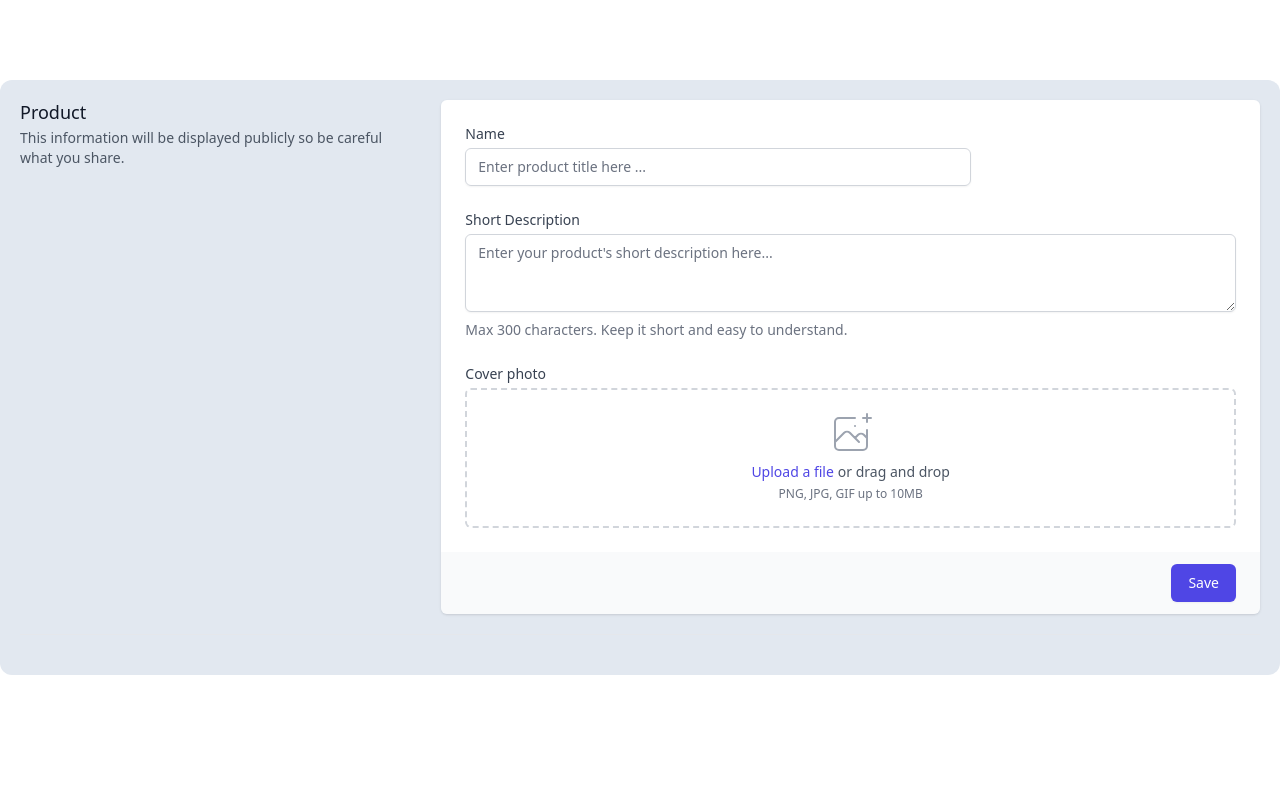
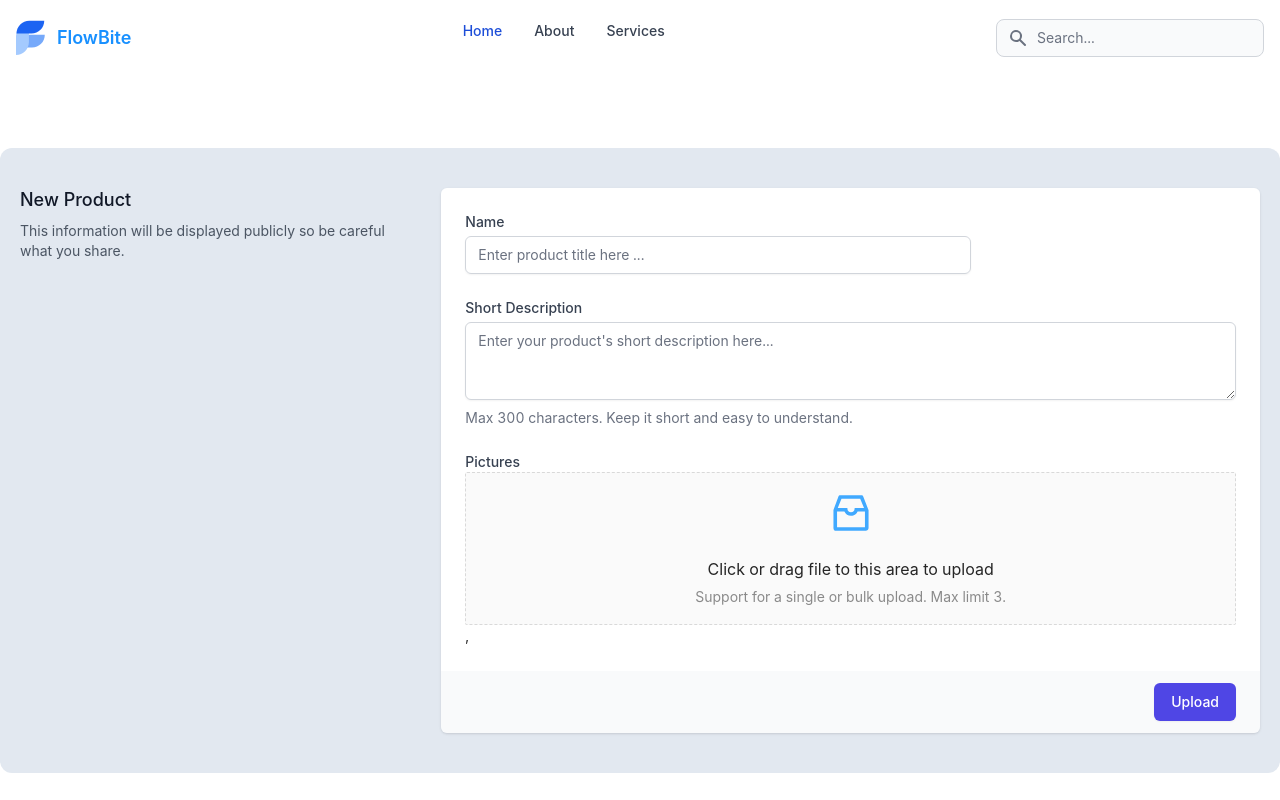
Before and after one commit to akhtersoyeb/digital-plasa, a Next.js app: page /create-product in a window 1280 px wide. Shown: the top 800 px of the page. Built offline with nearby package versions, Linux system fonts and the light colour scheme.

Commit message:
added image drag-n-drop form in create-product page

```diff
--- a/package.json
+++ b/package.json
@@ -11,6 +11,7 @@
     "@headlessui/react": "^1.4.3",
     "@heroicons/react": "^1.0.5",
     "@tailwindcss/forms": "^0.4.0",
+    "antd": "^4.18.5",
     "next": "12.0.10",
     "react": "17.0.2",
     "react-dom": "17.0.2",
--- a/pages/create-product.js
+++ b/pages/create-product.js
@@ -1,12 +1,46 @@
+import { Upload, message } from 'antd';
+import { InboxOutlined } from '@ant-design/icons';
+
+import "antd/dist/antd.css"
+
+import Footer from "../components/Footer";
+import Navbar from "../components/Navbar";
 
 export default function Example() {
+
+  const { Dragger } = Upload;
+
+  const props = {
+    name: 'file',
+    multiple: true,
+    listType: "picture",
+    maxCount: 3,
+    action: 'https://www.mocky.io/v2/5cc8019d300000980a055e76',
+    onChange(info) {
+      const { status } = info.file;
+      if (status !== 'uploading') {
+        console.log(info.file, info.fileList);
+      }
+      if (status === 'done') {
+        message.success(`${info.file.name} file uploaded successfully.`);
+      } else if (status === 'error') {
+        message.error(`${info.file.name} file upload failed.`);
+      }
+    },
+    onDrop(e) {
+      console.log('Dropped files', e.dataTransfer.files);
+    },
+  };
+
   return (
-    <div className="container bg-slate-200 mx-auto rounded-xl my-20 py-5 px-5">
+    <>
+    <Navbar />
+    <div className="container bg-slate-200 mx-auto rounded-xl my-20 py-10 px-5">
       <div>
         <div className="md:grid md:grid-cols-3 md:gap-6">
           <div className="md:col-span-1">
             <div className="px-4 sm:px-0">
-              <h3 className="text-lg font-medium leading-6 text-gray-900">Product</h3>
+              <h3 className="text-lg font-medium leading-6 text-gray-900">New Product</h3>
               <p className="mt-1 text-sm text-gray-600">
                 This information will be displayed publicly so be careful what you share.
               </p>
@@ -53,39 +87,18 @@ export default function Example() {
                     </p>
                   </div>
 
+                  <div>
+                    <label className="block text-sm font-medium text-gray-700">Pictures</label>
+                    <Dragger {...props}>
+                      <p className="ant-upload-drag-icon">
+                        <InboxOutlined />
+                      </p>
+                      <p className="ant-upload-text">Click or drag file to this area to upload</p>
+                      <p className="ant-upload-hint">
+                        Support for a single or bulk upload. Max limit 3.
+                      </p>
+                    </Dragger>,
 
-
-                  <div>
-                    <label className="block text-sm font-medium text-gray-700">Cover photo</label>
-                    <div className="mt-1 flex justify-center px-6 pt-5 pb-6 border-2 border-gray-300 border-dashed rounded-md">
-                      <div className="space-y-1 text-center">
-                        <svg
-                          className="mx-auto h-12 w-12 text-gray-400"
-                          stroke="currentColor"
-                          fill="none"
-                          viewBox="0 0 48 48"
-                          aria-hidden="true"
-                        >
-                          <path
-                            d="M28 8H12a4 4 0 00-4 4v20m32-12v8m0 0v8a4 4 0 01-4 4H12a4 4 0 01-4-4v-4m32-4l-3.172-3.172a4 4 0 00-5.656 0L28 28M8 32l9.172-9.172a4 4 0 015.656 0L28 28m0 0l4 4m4-24h8m-4-4v8m-12 4h.02"
-                            strokeWidth={2}
-                            strokeLinecap="round"
-                            strokeLinejoin="round"
-                          />
-                        </svg>
-                        <div className="flex text-sm text-gray-600">
-                          <label
-                            htmlFor="file-upload"
-                            className="relative cursor-pointer bg-white rounded-md font-medium text-indigo-600 hover:text-indigo-500 focus-within:outline-none focus-within:ring-2 focus-within:ring-offset-2 focus-within:ring-indigo-500"
-                          >
-                            <span>Upload a file</span>
-                            <input id="file-upload" name="file-upload" type="file" className="sr-only" />
-                          </label>
-                          <p className="pl-1">or drag and drop</p>
-                        </div>
-                        <p className="text-xs text-gray-500">PNG, JPG, GIF up to 10MB</p>
-                      </div>
-                    </div>
                   </div>
                 </div>
                 <div className="px-4 py-3 bg-gray-50 text-right sm:px-6">
@@ -93,7 +106,7 @@ export default function Example() {
                     type="submit"
                     className="inline-flex justify-center py-2 px-4 border border-transparent shadow-sm text-sm font-medium rounded-md text-white bg-indigo-600 hover:bg-indigo-700 focus:outline-none focus:ring-2 focus:ring-offset-2 focus:ring-indigo-500"
                   >
-                    Save
+                    Upload
                   </button>
                 </div>
               </div>
@@ -102,15 +115,9 @@ export default function Example() {
         </div>
       </div>
 
-      <div className="hidden sm:block" aria-hidden="true">
-        <div className="py-5">
-          <div className="border-t border-gray-200" />
-        </div>
-      </div>
-
-
-
 
     </div>
+    <Footer />
+    </>
   )
 }
```
Also changed, not shown: 1 other file (tests, documents, lock files or other folders).
